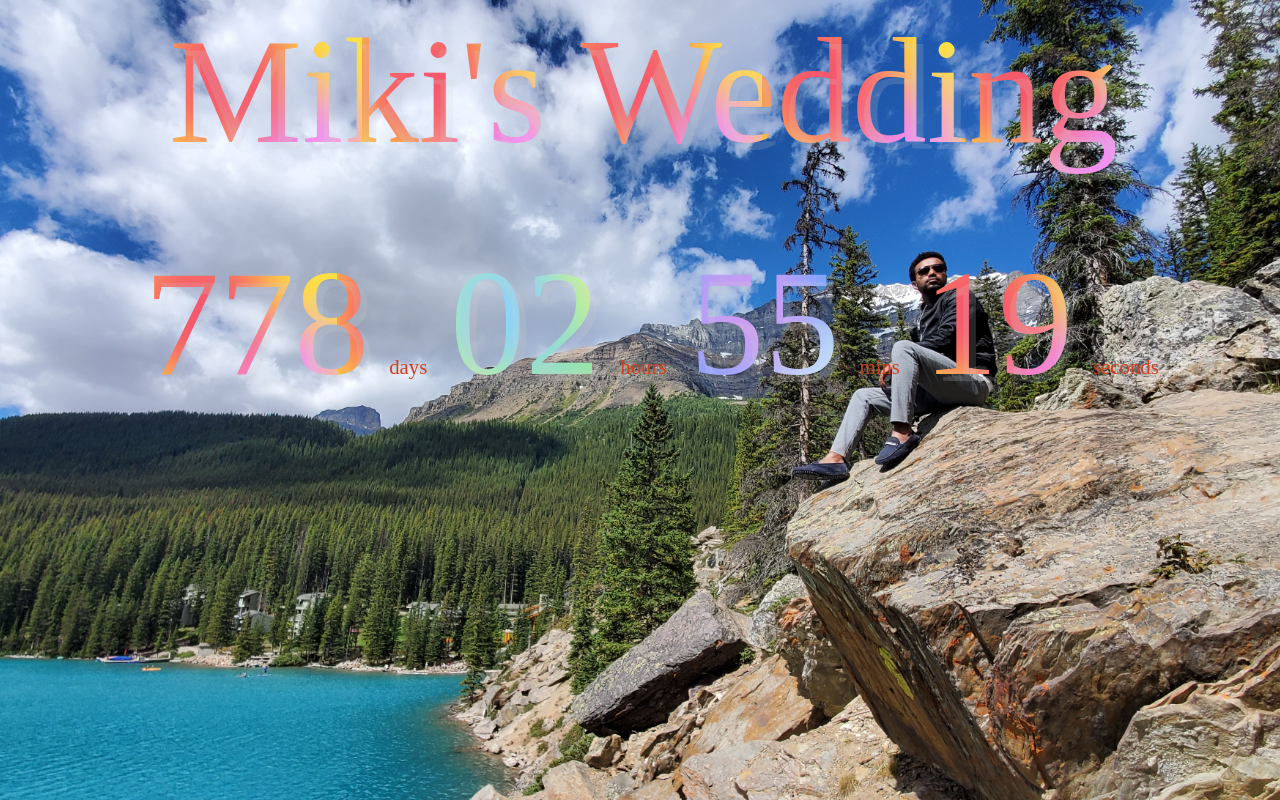
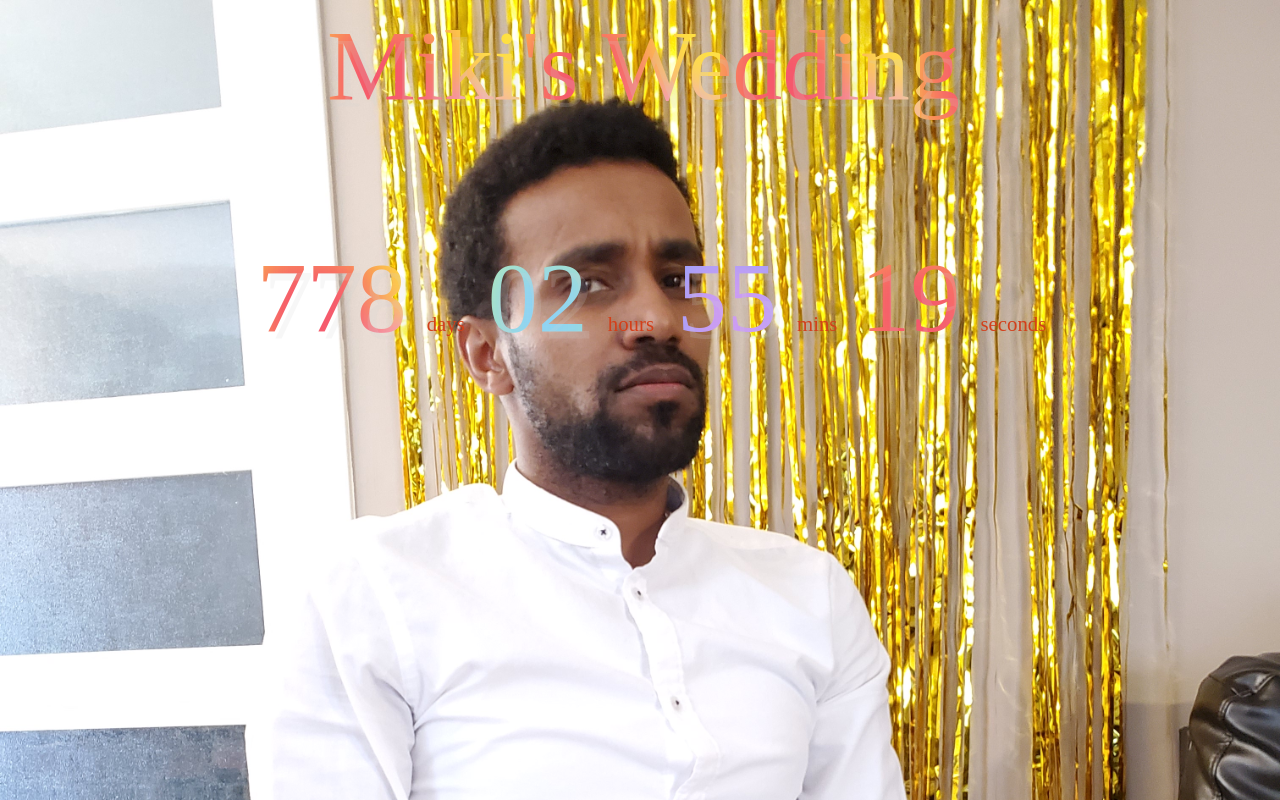
Before and after one commit to Nati101/mikiswedding, a PHP site: page / in a window 1280 px wide. Run offline with PHP 8.4, Linux system fonts and the light colour scheme; some web fonts are replaced.

Commit message:
Miki's Wedding

```diff
--- a/style.css
+++ b/style.css
@@ -5,9 +5,8 @@
 }
 
 body {
-  background-image: url("./14229.JPEG");
+  background-image: url("./13082.JPEG");
   background-size: cover;
-  background-position: center center;
   display: flex;
   flex-direction: column;
   align-items: center;
@@ -36,7 +35,7 @@ h1 {
 .big-text {
   height: 200px;
   display: inline-block;
-  font-size: 150px;
+  font-size: 100px;
   line-height: 1;
   font-family: Modak;
   padding-left: 7px;
```
Also changed, not shown: 13082.JPEG (added), 2 other files.
